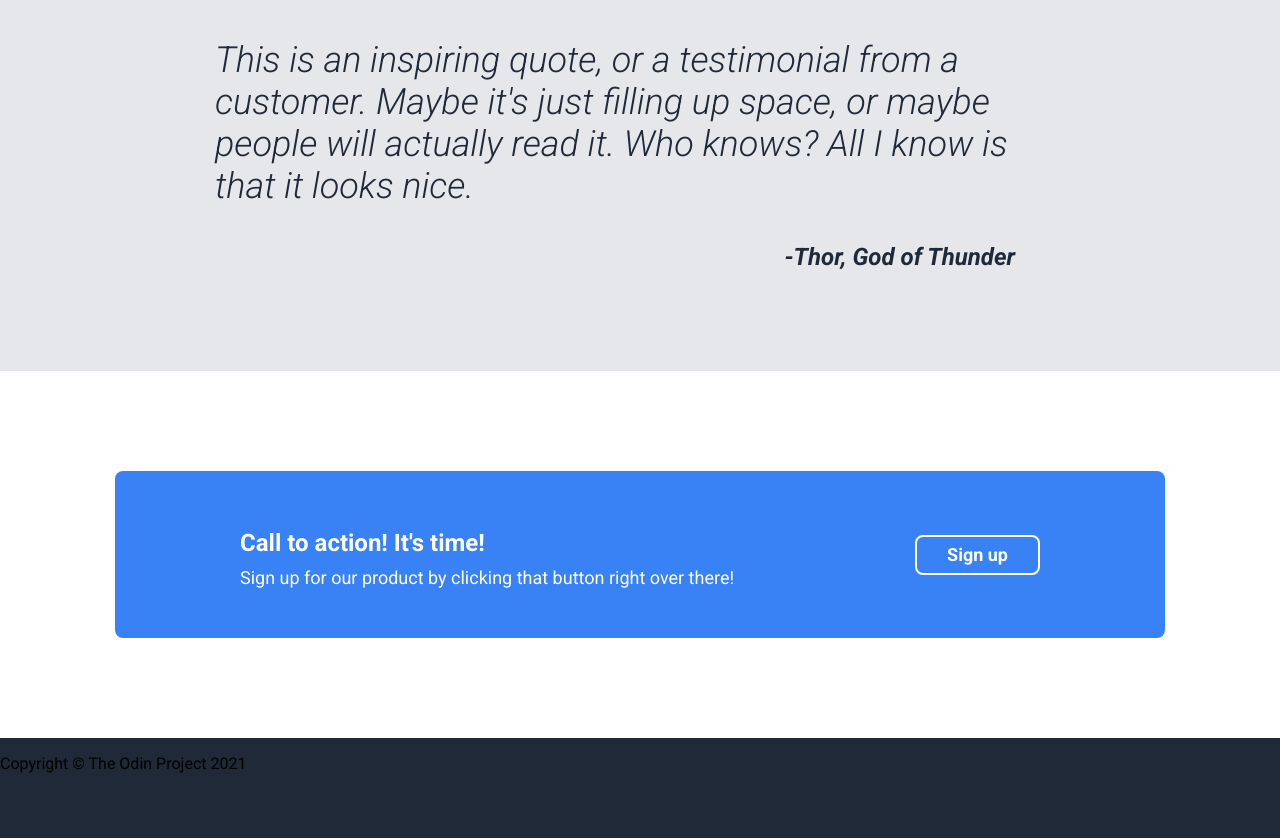
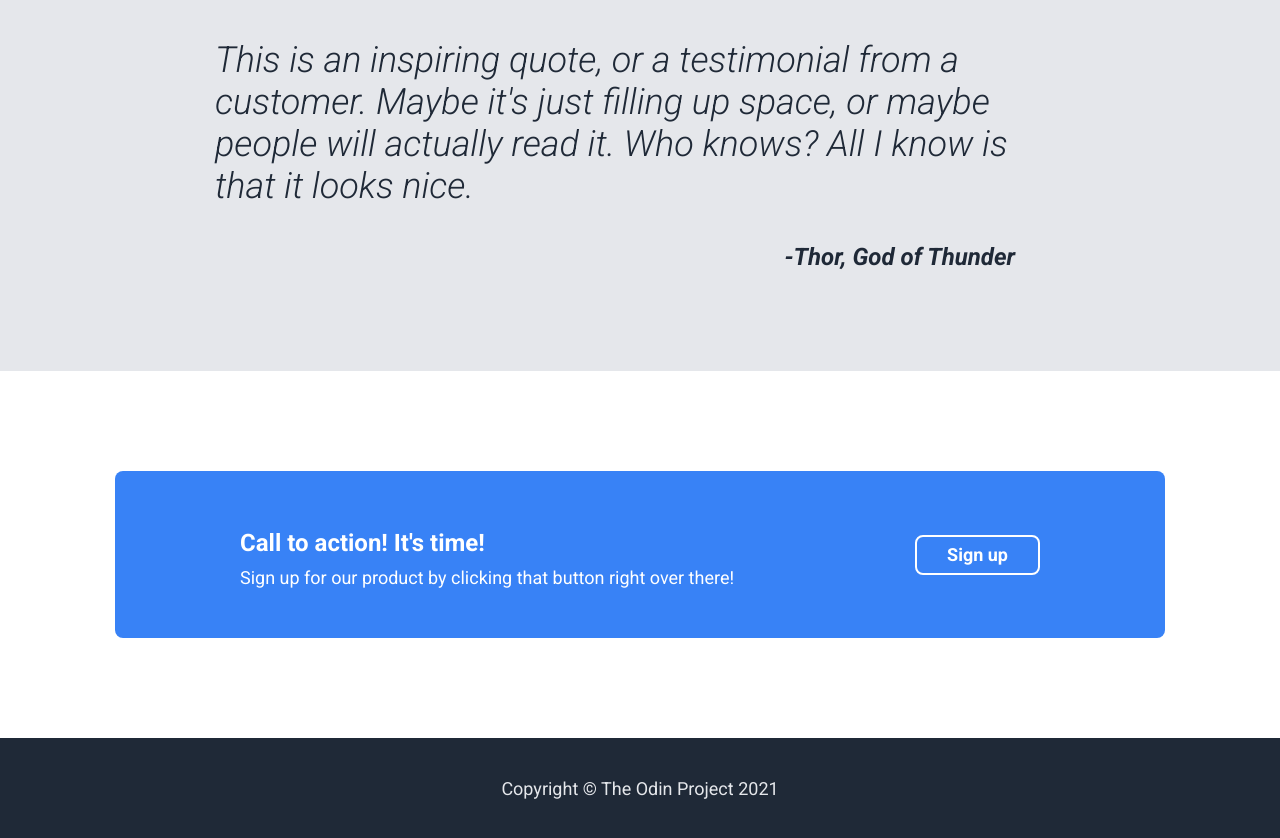
Before and after one commit to vinegraft/odin-landing-page, a plain HTML site: page index.html in a window 1280 px wide. Shown: the part 1070-1908 px from the top of the page. Before the commit the page ends 1859 px from the top, so only its background shows below. Drawn offline with Linux system fonts and the light colour scheme.

Commit message:
Add footer-section styles

```diff
--- a/styles.css
+++ b/styles.css
@@ -224,3 +224,17 @@ html {
     flex-grow: 10;
     flex-shrink: 1;
   }
+
+  .footer-section {
+    display: flex;
+    flex-direction: column;
+    align-items: center;
+    justify-content: center;
+    height: 100px;
+  }
+
+  .footer-content {
+    color: var(--hero-subtext-color);
+    font-size: 18px;
+    text-justify: center;
+  }
```
